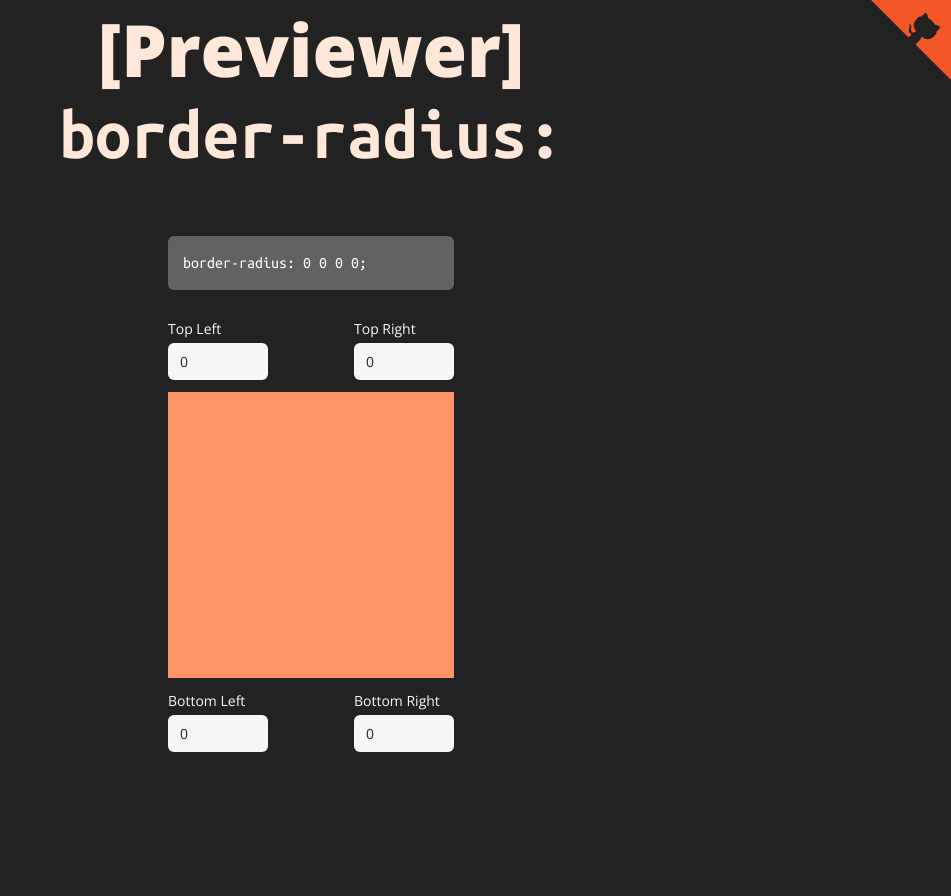
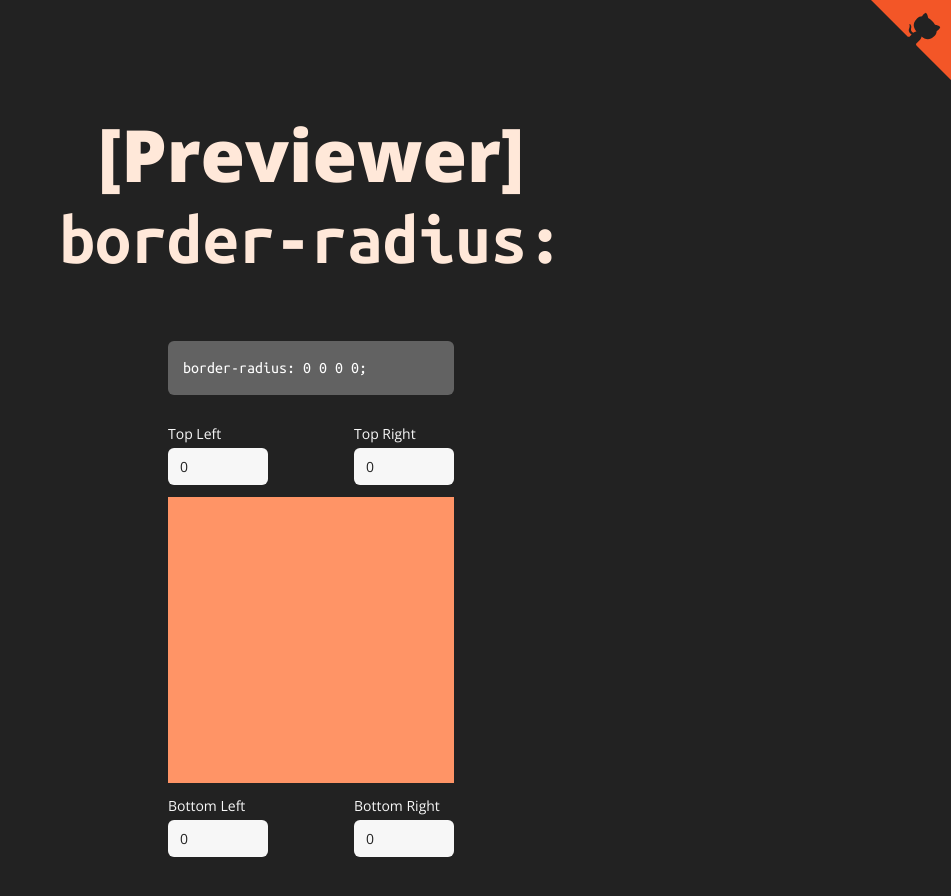
Before and after one commit to Gian-Lucas/border-radius-previewer, a React (Vite) app: page / in a window 1280 px wide. Shown: the top 896 px of the page, without its empty margins (329-1280 px from the left). Before the commit the page ends 852 px from the top, so only its background shows below. Built offline with nearby package versions, Linux system fonts and the light colour scheme.

Commit message:
container margin

```diff
--- a/src/App.css
+++ b/src/App.css
@@ -11,7 +11,7 @@
   align-items: center;
   flex-direction: column;
 
-  margin-bottom: 10rem;
+  margin: 10.5rem 0;
 
   gap: 6.6rem;
 }
```
